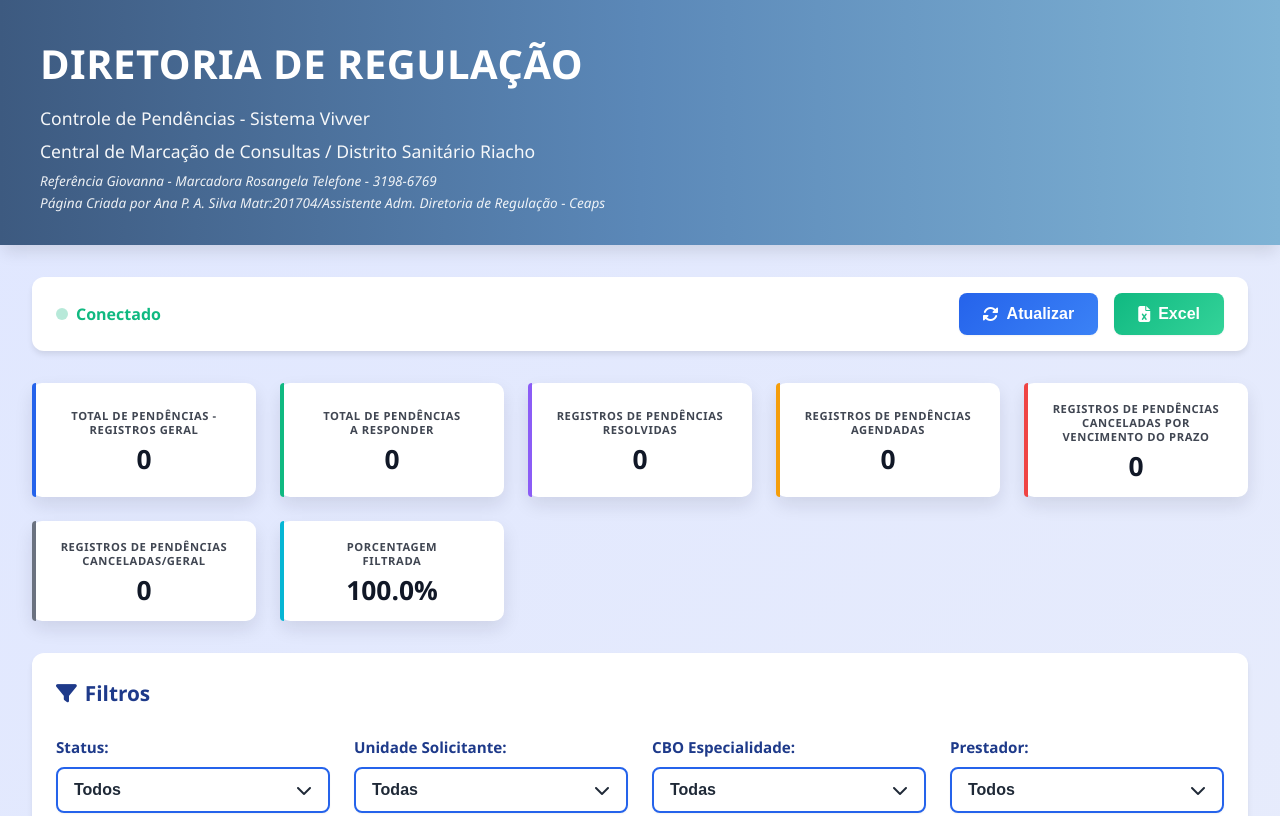
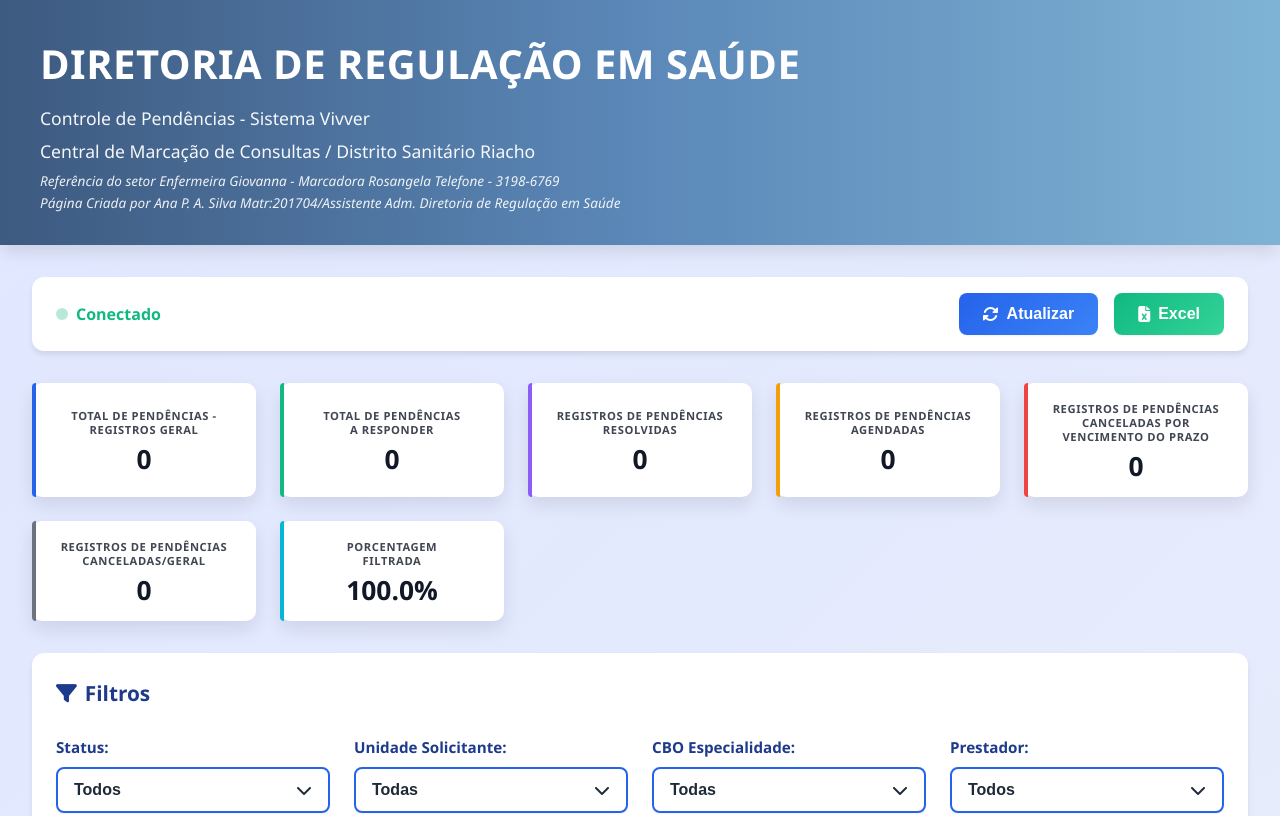
Before and after one commit to regulacaocmcriacho-a11y/pendenciasriacho, a plain HTML site: page index.html in a window 1280 px wide. Shown: the top 816 px of the page. Drawn offline with nearby package versions, Linux system fonts and the light colour scheme; no server answers.

Commit message:
Update index.html

```diff
--- a/index.html
+++ b/index.html
@@ -11,11 +11,11 @@
     <!-- Cabeçalho com Gradiente -->
     <header class="header">
         <div class="header-content">
-            <h1 class="header-title">DIRETORIA DE REGULAÇÃO</h1>
+            <h1 class="header-title">DIRETORIA DE REGULAÇÃO EM SAÚDE</h1>
             <h2 class="header-subtitle">Controle de Pendências - Sistema Vivver</h2>
             <h3 class="header-subtitle">Central de Marcação de Consultas / Distrito Sanitário Riacho</h3>
-            <p class="footer-credits">Referência Giovanna - Marcadora Rosangela Telefone - 3198-6769</p>
-            <p class="footer-credits">Página Criada por Ana P. A. Silva Matr:201704/Assistente Adm. Diretoria de Regulação - Ceaps</p>
+            <p class="footer-credits">Referência do setor Enfermeira Giovanna - Marcadora Rosangela Telefone - 3198-6769</p>
+            <p class="footer-credits">Página Criada por Ana P. A. Silva Matr:201704/Assistente Adm. Diretoria de Regulação em Saúde</p>
         </div>
     </header>
 
@@ -288,11 +288,11 @@
 
     <!-- Rodapé -->
     <footer class="footer">
-        <p>DIRETORIA DE REGULAÇÃO</p>
+        <p>DIRETORIA DE REGULAÇÃO EM SAÚDE</p>
         <p>CENTRAL DE MARCAÇÃO DE CONSULTAS</p>
         <p>DISTRITO SANITÁRIO RIACHO</p>
         <p>Telefone 3198-6769 Marcadora Rosangela</p>
-        <p class="footer-credits">Página Criada por Ana P. A. Silva Matr:201704/Assistente Adm. Diretoria de Regulação - Ceaps</p>
+        <p class="footer-credits">Página Criada por Ana P. A. Silva Matr:201704/Assistente Adm. Diretoria de Regulação em Saúde</p>
     </footer>
 
     <!-- Loading Overlay -->
```
